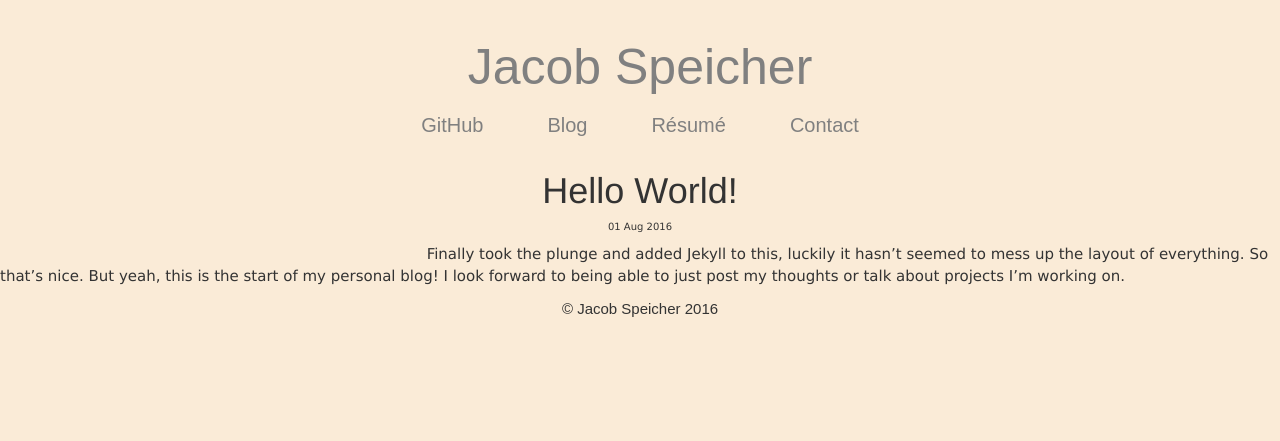
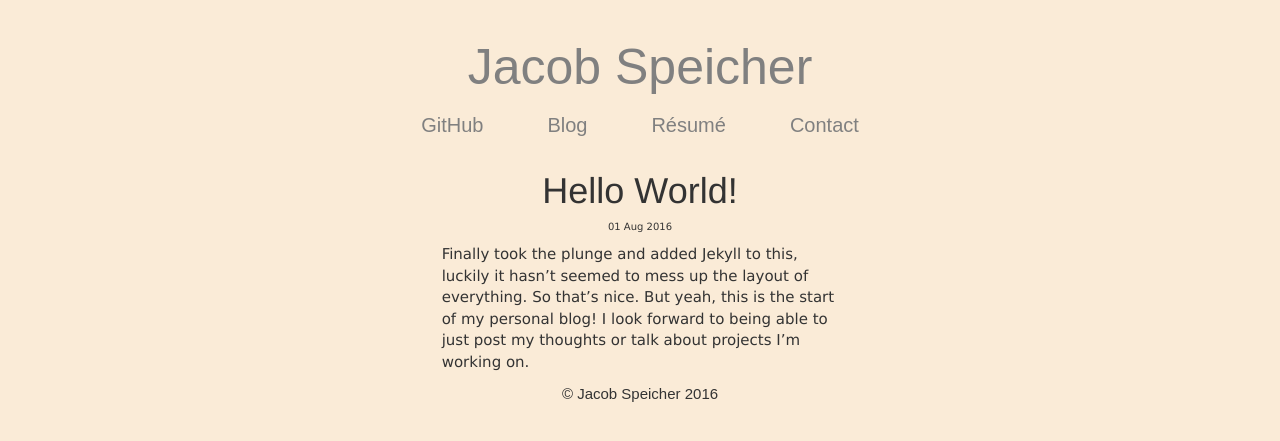
Before and after one commit to jacobspeicher/jacobspeicher.github.io, a Jekyll site: the page built from _posts/2016-08-01-hello-world.md, in a window 1280 px wide. Shown: the top 441 px of the page. Built offline with Jekyll 4.4.1, drawn with Linux system fonts in a browser that asks for light colours.

Commit message:
Fixed a dumb mistake I made last commit

```diff
--- a/_layouts/post.html
+++ b/_layouts/post.html
@@ -7,7 +7,7 @@ layout: default
 <p class="meta"> {{ page.date | date_to_string }} </p>
 
 <div class="col-sm-4"></div>
-<div class="post">
+<div class="post col-sm-4">
 	{{ page.content }}
 </div>
 <div class="col-sm-4"></div>
```
